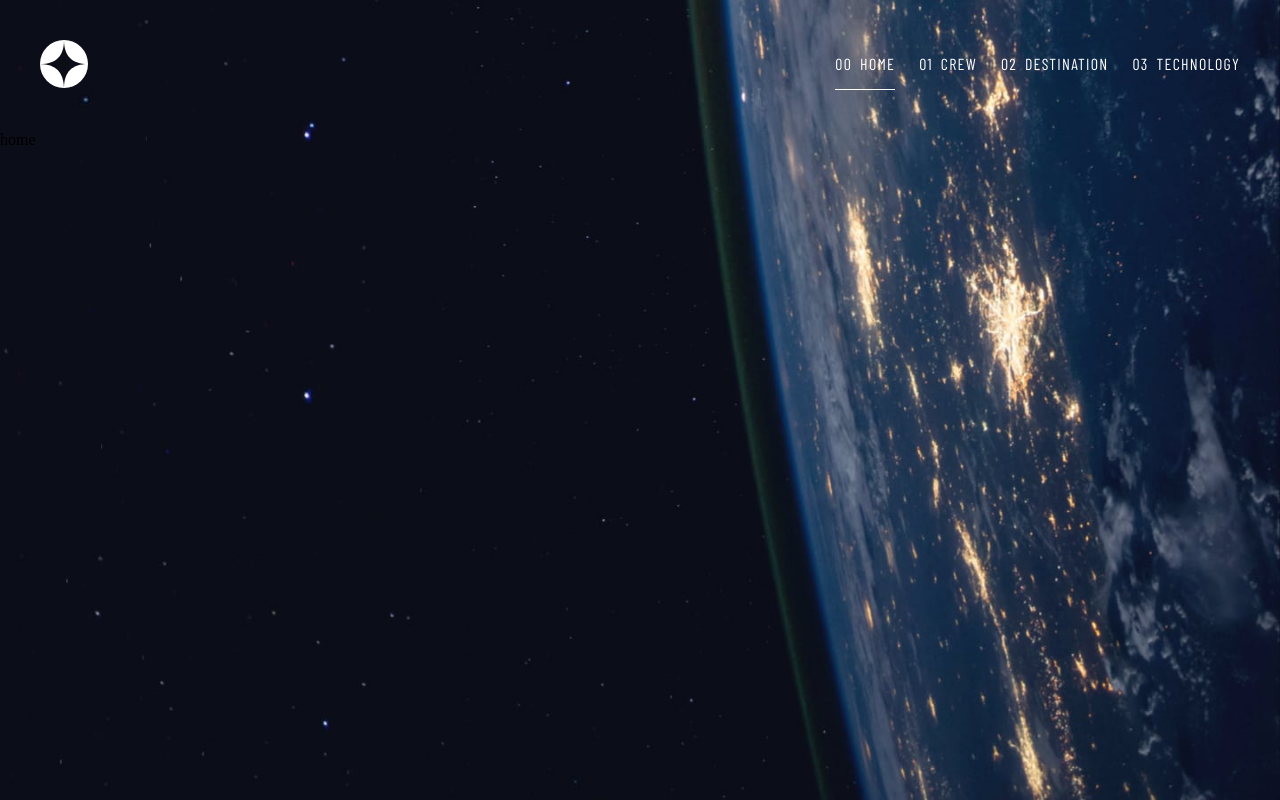
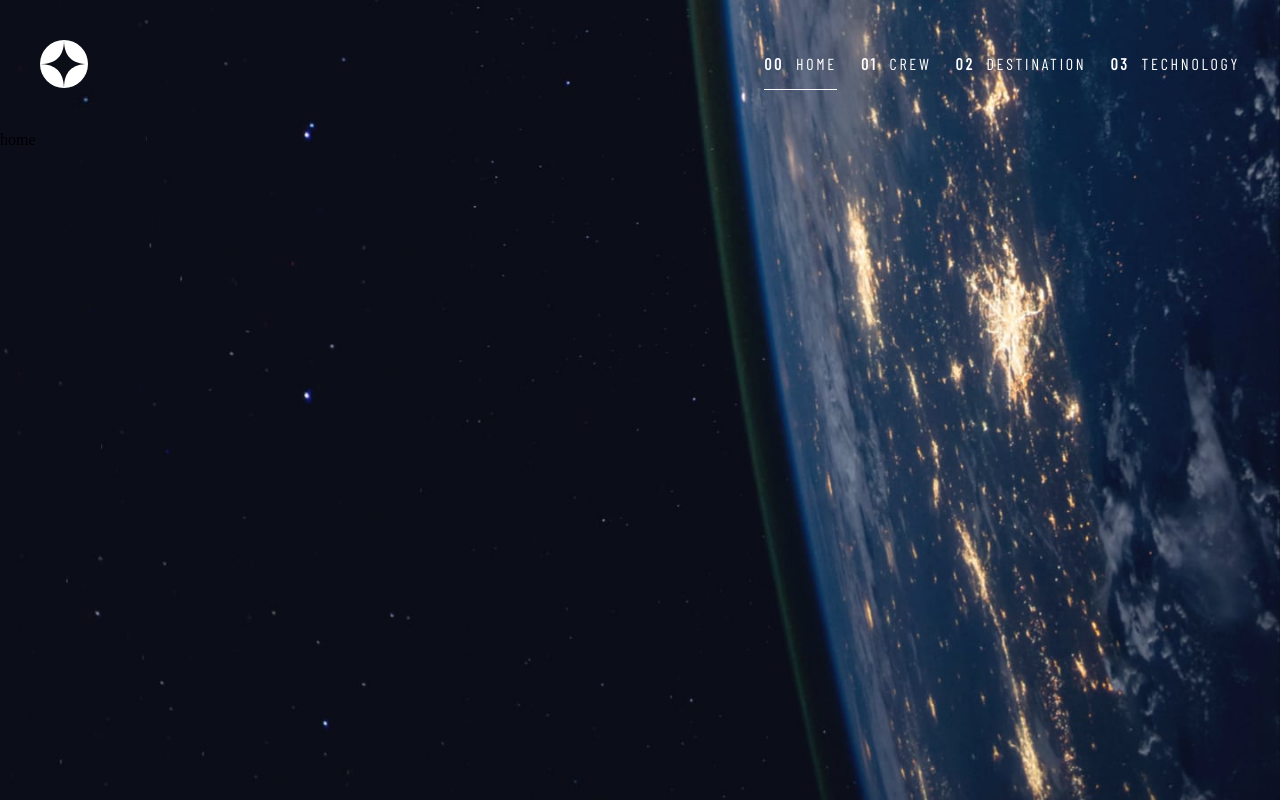
Before and after one commit to dombrga/space-tourism-website-react, a React (Vite) app: page /home in a window 1280 px wide. Built offline with nearby package versions, Linux system fonts and the light colour scheme; a web font is replaced by a local one.

Commit message:
updated styles of navigationals

```diff
--- a/src/components/global-navbar/GlobalNavbar.tsx
+++ b/src/components/global-navbar/GlobalNavbar.tsx
@@ -10,12 +10,9 @@ function GlobalNavBar() {
   const [windowWidth, _] = useWindowSize();
 
   const isDesktop = windowWidth > 768
-  // console.log('isDesktop', isDesktop);
-
   const desktopTabletNav = <SingleLink isDesktop={isDesktop} />;
 
   const mobileNav = (
-    // <div className={s['nav-mobile']}>
     <>
       <Sidebar
         isSidebarOpen={isSidebarOpen}
--- a/src/components/layout/navigation/sidebar-link/SidebarLink.module.scss
+++ b/src/components/layout/navigation/sidebar-link/SidebarLink.module.scss
@@ -7,10 +7,15 @@
 }
 
 .link {
+  display: block;
+
   color: #fff;
   font-family: base.$nav-links;
   text-transform: uppercase;
-  letter-spacing: 2px;
+  letter-spacing: 2.75px;
   white-space: pre;
-  display: block;
+
+  > span:first-child {
+    font-weight: 600;
+  }
 }
--- a/src/components/layout/navigation/sidebar-link/SidebarLink.tsx
+++ b/src/components/layout/navigation/sidebar-link/SidebarLink.tsx
@@ -13,8 +13,8 @@ const linkClass = ({ isActive, isPending }: {isActive: boolean, isPending: boole
 function SidebarLink() {
   const desktopTabletNavLinks = routeLinkInfo.map((routeLink) => (
     <li className={liClass} key={routeLink.name}>
-      <NavLink to={routeLink.path} className={linkClass}>
-        {routeLink.order}   {routeLink.name}
+      <NavLink to={routeLink.path} className={linkClass} aria-label={`link to ${routeLink.name} page`}>
+        <span>{ routeLink.order }</span>   {routeLink.name}
       </NavLink>
     </li>
   ));
--- a/src/components/layout/navigation/single-link/SingleLink.module.scss
+++ b/src/components/layout/navigation/single-link/SingleLink.module.scss
@@ -10,12 +10,14 @@
 
 .link {
   color: #fff;
+  font-family: base.$nav-links;
   text-transform: uppercase;
-  font-family: base.$nav-links;
-  letter-spacing: 1.25px;
+  letter-spacing: 2.75px;
+  white-space: pre;
+
   padding: 1rem 0;
 
   > span:first-child {
-    padding-right: .5rem;
+    font-weight: 600;
   }
 }
--- a/src/components/layout/navigation/single-link/SingleLink.tsx
+++ b/src/components/layout/navigation/single-link/SingleLink.tsx
@@ -26,8 +26,8 @@ function SingleLink( { isDesktop }: props) {
   const desktopTabletNavLinks = routeLinkInfo.map((routeLink) => (
     <li className={liClass} key={routeLink.name}>
       <NavLink to={routeLink.path} className={linkClass}>
-        { isDesktop && <span>{routeLink.order}</span> }
-        <span>{routeLink.name}</span>
+        <span>{ isDesktop && routeLink.order.concat('  ') }</span>
+        <span>{ routeLink.name }</span>
       </NavLink>
     </li>
   ));
```
